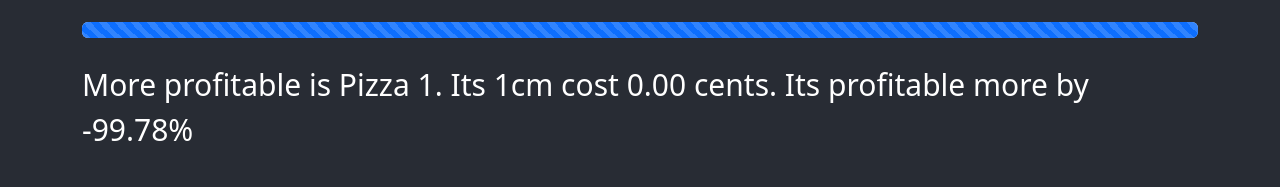
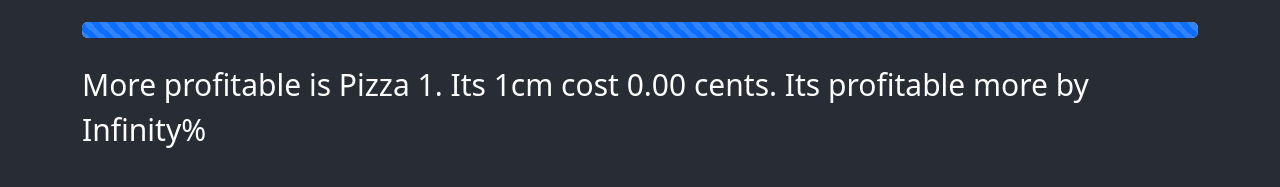
Before and after one commit to ZKuba94/Real-pizza-price, a React (Create React App) app: page / in a window 1280 px wide. Shown: the part 531-718 px from the top of the page. Built offline with nearby package versions, Linux system fonts and the light colour scheme.

Commit message:
correction of ResultText, count correctly now with percentage

```diff
--- a/src/routes/ResultText.js
+++ b/src/routes/ResultText.js
@@ -8,16 +8,17 @@ function ResultText({
                         pizzaSizes,
                         pizzaQuantities,
                     }) {
-    const betterOption = pizzaCompare[0].value < pizzaCompare[1].value ? 0 : 1
+    const betterOption = pizzaCompare[0].value > pizzaCompare[1].value ? 1 : 0
     const percentageValue = () => {
-        const something = (Math.abs((((Math.PI * ((pizzaSizes[0].value/2) ** 2)).toFixed(2)) * pizzaQuantities[0].value)
-            - (((Math.PI * ((pizzaSizes[1].value/2) ** 2)).toFixed(2)) * pizzaQuantities[1].value))
-        * betterOption === 0 ? pizzaCompare[1].value : pizzaCompare[0].value
-        + betterOption === 0 ? pizzaPrices[1].value : pizzaPrices[0].value)
-        / (betterOption === 0 ? pizzaPrices[0].value : pizzaPrices[1].value)
-        console.log(betterOption === 0 ? pizzaPrices[1].value : pizzaPrices[0].value)
-        console.log(betterOption === 0 ? pizzaPrices[0].value : pizzaPrices[1].value)
-        return ((something - 1)*100).toFixed(2)
+        const area0 = (((Math.PI * ((pizzaSizes[0].value / 2) ** 2)).toFixed(2)) * pizzaQuantities[0].value)
+        const area1 = (((Math.PI * ((pizzaSizes[1].value / 2) ** 2)).toFixed(2)) * pizzaQuantities[1].value)
+        const totalCost0 = Math.max(area0, area1) * pizzaCompare[0].value
+        const totalCost1 = Math.max(area0, area1) * pizzaCompare[1].value
+        return (
+            betterOption === 0
+                ? (((totalCost1 / totalCost0) - 1) * 100).toFixed(2)
+                : (((totalCost0 / totalCost1) - 1) * 100).toFixed(2)
+        )
     }
     useEffect(() => {
         percentageValue()
```
